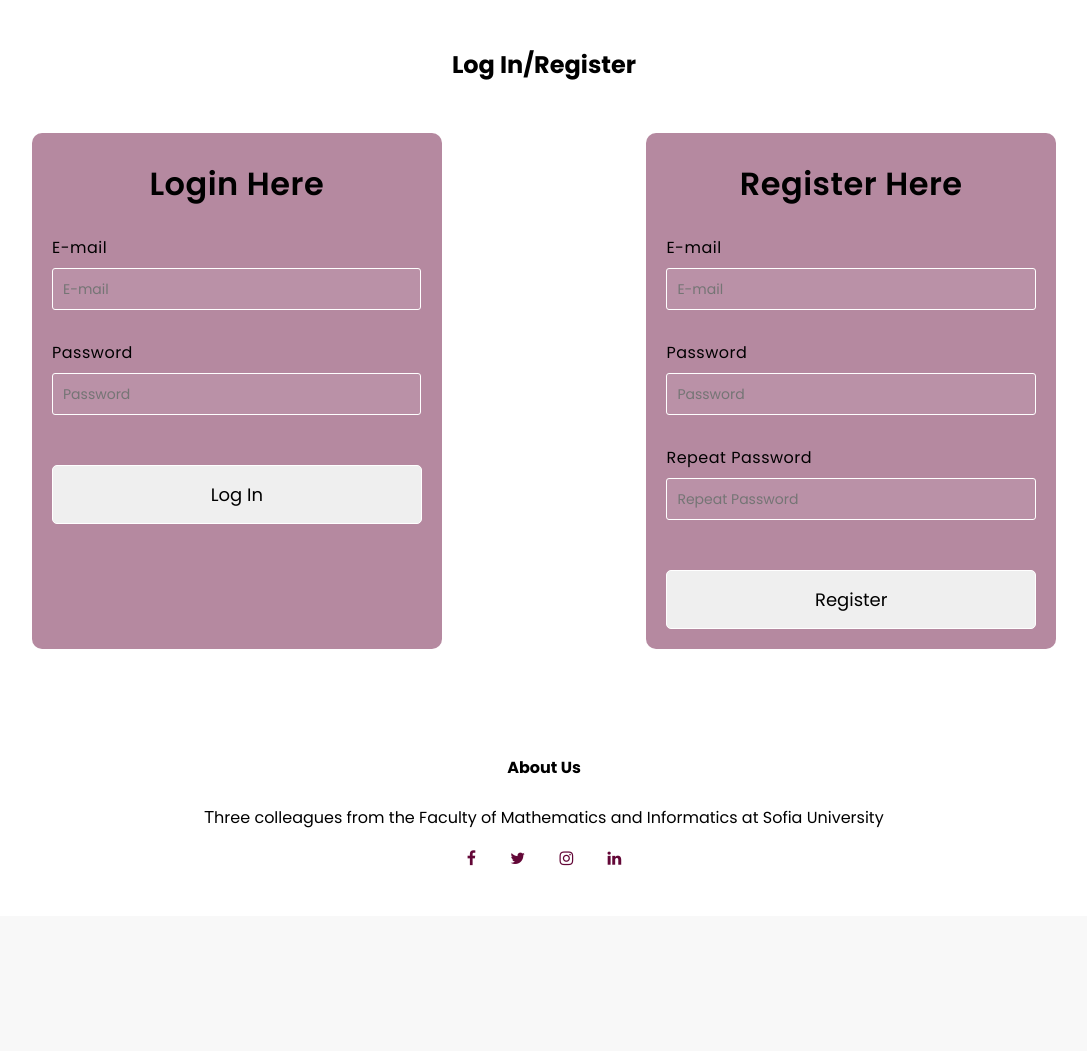
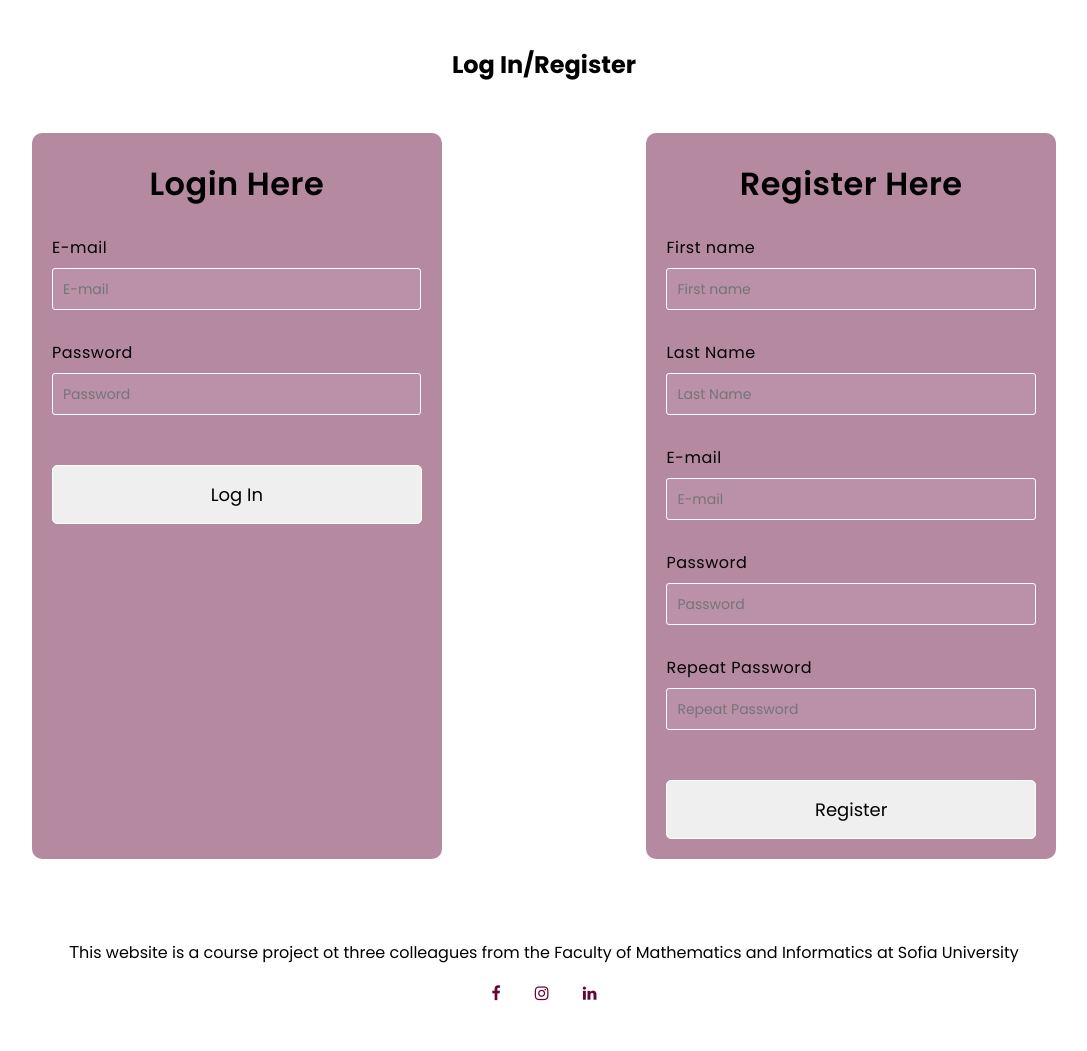
Before and after one commit to StefanRRachkov/WebCourseProject, a PHP site: page / in a window 1280 px wide. Shown: the part 853-1904 px from the top of the page, without its empty margins (96-1183 px from the left). Before the commit the page ends 1719 px from the top, so only its background shows below. Run offline with PHP 8.4, Linux system fonts and the light colour scheme.

Commit message:
Fixed Footer and Register Form

```diff
--- a/index.php
+++ b/index.php
@@ -26,7 +26,7 @@
 
             <div class="nav-links">
                 <ul>
-                    <li><a href="#">HOME</a></li>
+                    <li><a href="">HOME</a></li>
                     <?php if ($isLoggedIn){
                             echo ' <li><a href="backend/logout.php">LOG OUT</a></li>';
                         }else{
@@ -38,7 +38,7 @@
                             echo ' <li><a href="import">IMPORT</a></li>';
                         }
                     ?>
-                    <li><a href="#aboutUs">ABOUT US</a></li>
+                    <li><a href="aboutus/aboutUs.php">ABOUT US</a></li>
                 </ul>
             </div>
         </nav>
@@ -85,6 +85,11 @@
                     unset($_SESSION['regError']);
                     }
                 ?>
+                <label for="name"> First name </label>
+                <input id="name" name="name" type="text" placeholder="First name" required>
+
+                <label for="name2"> Last Name </label>
+                <input id="name2" name="name2" type="text" placeholder="Last Name" required>
 
                 <label for="email"> E-mail </label>
                 <input id="email" name="email" type="email" placeholder="E-mail" required>
@@ -102,14 +107,12 @@
     </section>
 
     <section class="footer">
-        <h4 id="aboutUs" >About Us</h4>
-        <p>Тhree colleagues from the Faculty of Mathematics and Informatics
+        <p>Тhis website is a course project ot three colleagues from the Faculty of Mathematics and Informatics
             at Sofia University </p>
         <div class="icons">
-            <i class="fa fa-facebook"></i>
-            <i class="fa fa-twitter"></i>
-            <i class="fa fa-instagram"></i>
-            <i class="fa fa-linkedin"></i>
+            <a href="https://www.facebook.com/lusi.ivanova.17/" target="_blank"><i class="fa fa-facebook"></i></a>
+            <a href="https://www.instagram.com/stefan.rachkov/" target="_blank"><i class="fa fa-instagram"></i></a>
+            <a href="https://www.linkedin.com/in/emanuil-gospodinov" target="_blank"><i class="fa fa-linkedin"></i></a>
 
         </div>
     </section>
```
